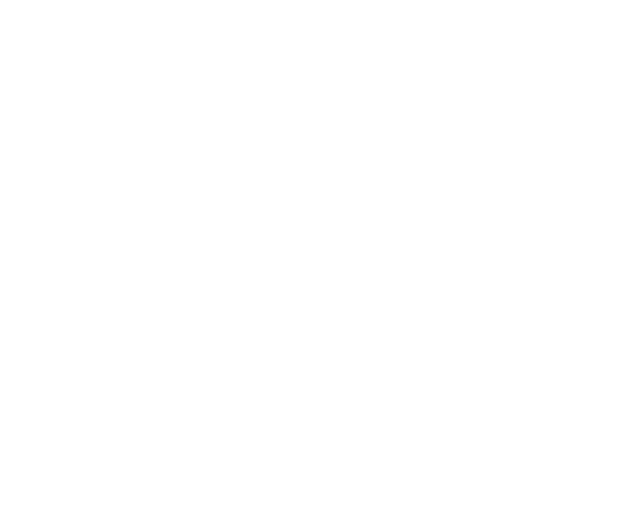
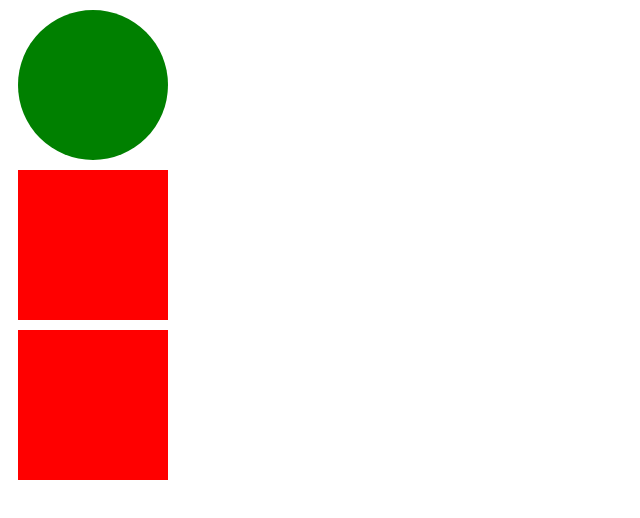
Before and after one commit to Systematiik/Web-Dev-2.0, a plain HTML site: page Chapter 4 - jQuery/jQuery_main.html in a window 1280 px wide. Shown: the whole page, without its empty margins (0-640 px from the left). Drawn offline with Linux system fonts and the light colour scheme.

Commit message:
Add files via upload

```diff
--- a/Chapter 4 - jQuery/jQuery_main.html
+++ b/Chapter 4 - jQuery/jQuery_main.html
@@ -1,6 +1,19 @@
 <!doctype html>
 
 	<!--<script src="https://ajax.googleapis.com/ajax/libs/jquery/3.3.1/jquery.min.js"></script> -->
+
+	<!--
+
+		This code is used in script and it's used to check whether the jQuery library was installed correctly
+
+			if(typeof jQuery == "undefined"){
+
+							alert("jQuery is not installed");
+
+						} else {
+							alert("jQuery is installed correctly");
+						}
+	-->
 
 <html>
 
@@ -8,23 +21,48 @@
 
 		<title>jQuery</title>
 
-			<script src="jquery.min.js"></script>
+			<script type="text/javascript" src="jquery.min.js"></script>
+
+				<style type="text/CSS">
+
+					#circle{
+						width: 150px;
+						height: 150px;
+						border-radius: 50%;
+
+						background-color: green;
+
+						margin: 10px;
+					}
+
+						.square{
+							width: 150px;
+							height: 150px;
+
+							background-color: red;
+
+							margin: 10px;
+						}
+
+				</style>
 
 	</head>
 
 		<body>
 
-			<script type="text/javascript">
+			<div id="circle"></div>
+			<div class="square"></div>
+			<div class="square"></div>
 
-				if(typeof jQuery == "undefined"){
+				<script type="text/javascript">
 
-					alert("jQuery is not installed");
+					$("div").click(function(){
 
-				} else {
-					alert("jQuery is installed correctly");
-				}
+						alert("A div was clicked.")
 
-			</script>
+					});
+
+				</script>
 
 		</body>
 
```
